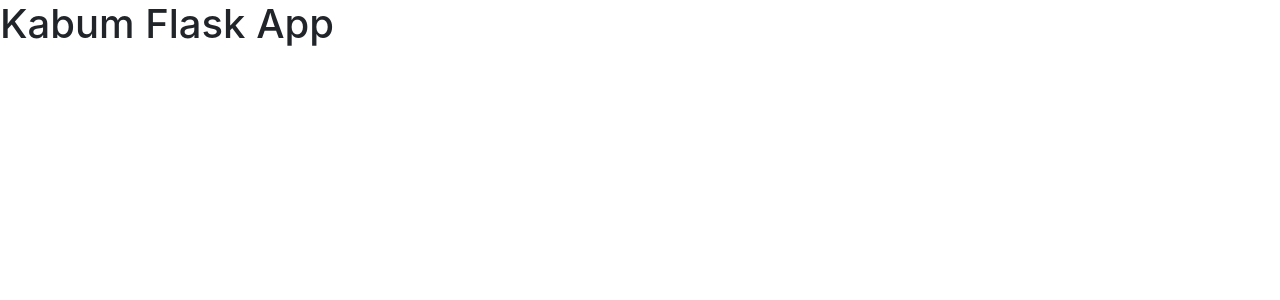
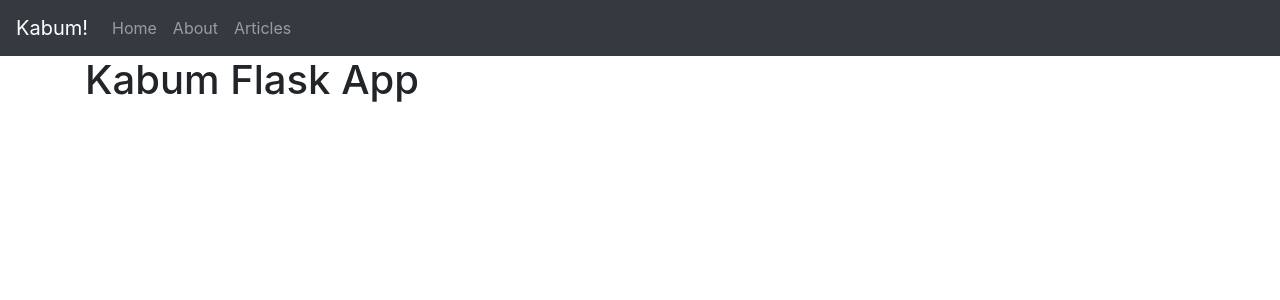
Before and after one commit to vzro/kabum-flask-app, a Flask app: page / in a window 1280 px wide. Shown: the top 300 px of the page. Run offline with Flask 2, Linux system fonts and the light colour scheme; some libraries are stand-ins or nearby versions.

Commit message:
adding the templates/include dir; adding the _navbar.html include page; wrapping the contents of layout.html body in div.container;

```diff
--- /dev/null
+++ b/templates/includes/_navbar.html
@@ -0,0 +1,19 @@
+<nav class="navbar navbar-expand-sm navbar-dark bg-dark">
+    <a class="navbar-brand" href="#">Kabum!</a>
+    <button class="navbar-toggler" type="button" data-toggle="collapse" data-target="#navbarNav" aria-controls="navbarNav" aria-expanded="false" aria-label="Toggle navigation">
+      <span class="navbar-toggler-icon"></span>
+    </button>
+    <div class="collapse navbar-collapse" id="navbarNav">
+      <ul class="navbar-nav">
+        <li class="nav-item">
+          <a class="nav-link" href="/">Home</a>
+        </li>
+        <li class="nav-item">
+          <a class="nav-link" href="/about">About</a>
+        </li>
+        <li class="nav-item">
+          <a class="nav-link" href="/articles">Articles</a>
+        </li>
+      </ul>
+    </div>
+  </nav>
--- a/templates/layout.html
+++ b/templates/layout.html
@@ -1,14 +1,25 @@
 <!DOCTYPE html>
 <html lang="en">
+
     <head>
         <meta charset="UTF-8">
         <meta name="viewport" content="width=device-width, initial-scale=1.0">
         <title>Kabum Flask App</title>
-    <link rel="stylesheet" type="text/css" href="https://stackpath.bootstrapcdn.com/bootstrap/4.5.0/css/bootstrap.min.css">
+        <link rel="stylesheet" href="https://stackpath.bootstrapcdn.com/bootstrap/4.5.0/css/bootstrap.min.css" integrity="sha384-9aIt2nRpC12Uk9gS9baDl411NQApFmC26EwAOH8WgZl5MYYxFfc+NcPb1dKGj7Sk" crossorigin="anonymous">
     </head>
+
     <body>
-    {% block body %}
-    {% endblock %}
-    <script type="text/javascript" src="https://stackpath.bootstrapcdn.com/bootstrap/4.5.0/js/bootstrap.min.js"></script>
+
+        {% include 'includes/_navbar.html' %}
+
+        <div class="container">
+            {% block body %}{% endblock %}
+        </div>
+
+        <script src="https://code.jquery.com/jquery-3.5.1.slim.min.js" integrity="sha384-DfXdz2htPH0lsSSs5nCTpuj/zy4C+OGpamoFVy38MVBnE+IbbVYUew+OrCXaRkfj" crossorigin="anonymous"></script>
+        <script src="https://cdn.jsdelivr.net/npm/popper.js@1.16.0/dist/umd/popper.min.js" integrity="sha384-Q6E9RHvbIyZFJoft+2mJbHaEWldlvI9IOYy5n3zV9zzTtmI3UksdQRVvoxMfooAo" crossorigin="anonymous"></script>
+        <script src="https://stackpath.bootstrapcdn.com/bootstrap/4.5.0/js/bootstrap.min.js" integrity="sha384-OgVRvuATP1z7JjHLkuOU7Xw704+h835Lr+6QL9UvYjZE3Ipu6Tp75j7Bh/kR0JKI" crossorigin="anonymous"></script>
+
     </body>
+
 </html>
```
Lines whose indentation alone changed are shown as unchanged.
